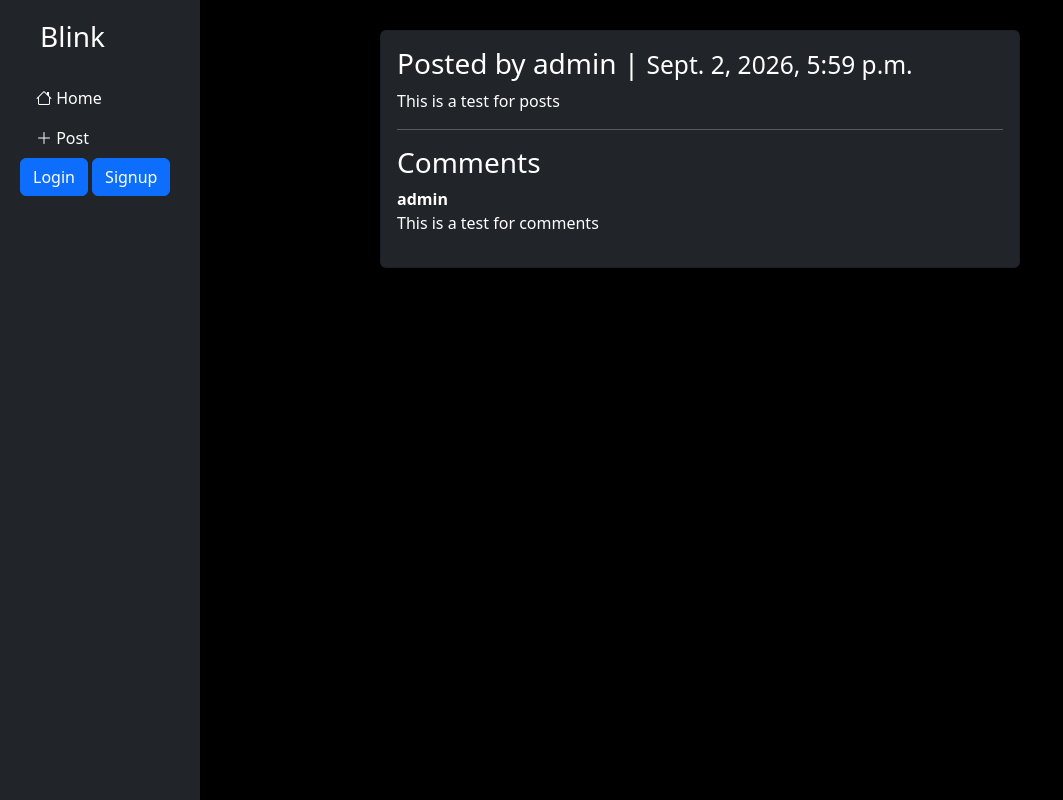
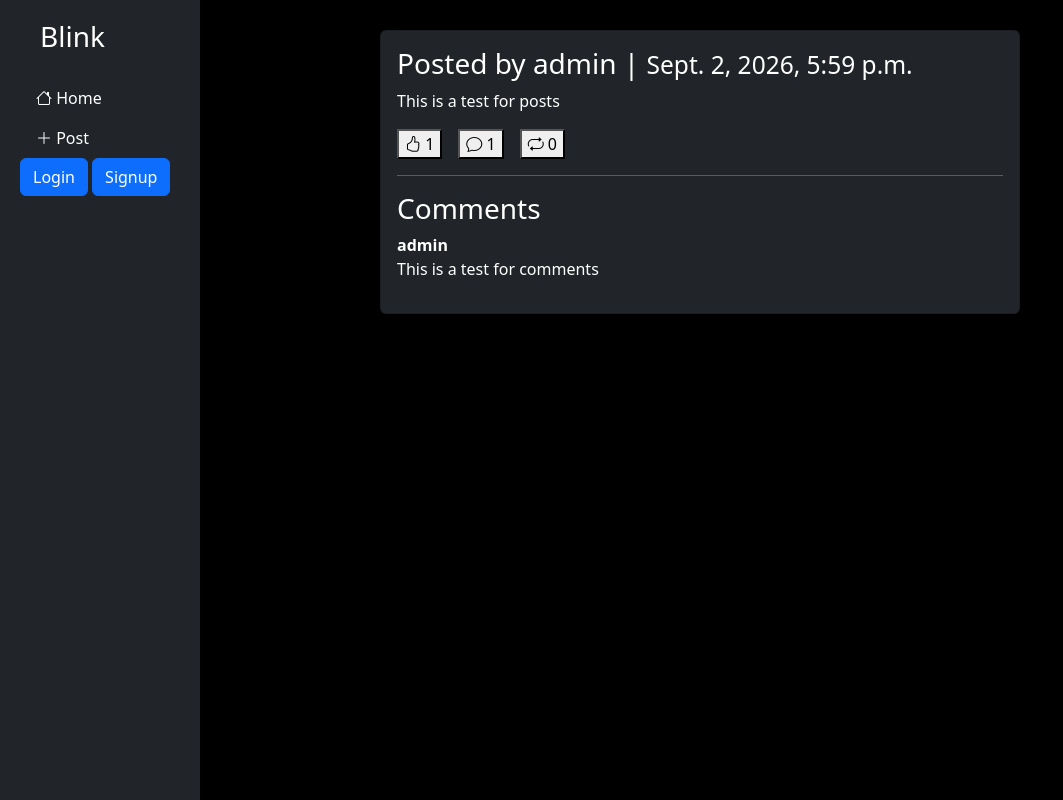
Before and after one commit to Moona-bug/Blink---Social-Media-App, a Django app: page /post/1/ in a window 1280 px wide. Shown: the whole page, without its empty margins (0-1063 px from the left). Run offline with Django 5.2, Linux system fonts and the light colour scheme; data comes from the database, SQL or seed files in the repository; both versions use the stored data as it was after the commit.

Commit message:
Added buttons to post details

```diff
--- a/templates/post/post_detail.html
+++ b/templates/post/post_detail.html
@@ -9,6 +9,50 @@
         </a>
 
         <p>{{ post.content }}</p>
+
+        <div class="d-flex gap-3 mt-2">
+                    <form action="{% url 'like_post' post.pk %}" method='post'>
+
+                        {% csrf_token %}
+
+                        <button type="submit">
+                            {% if post.pk in liked_posts %}
+                                <i class="bi bi-hand-thumbs-up-fill"></i>
+
+                            {% else %}
+                                <i class="bi bi-hand-thumbs-up"></i>
+
+                            {% endif %}
+
+                            {{ post.likes.count }}
+                        </button>
+                    </form>
+
+                    <form action="{% url 'add_comment' post.pk %}" method="post">
+                        {% csrf_token %}
+
+                        <button type="submit">
+                            <i class="bi bi-chat"></i>
+
+                            {{ post.comments.count}}
+                        </button>
+                    </form>
+
+                    <form action="{% url 'repost' post.pk %}" method="post">
+                        {% csrf_token %}
+
+                        <button type="submit">
+                            {% if post.pk in reposted_posts %}
+                                <i class="bi bi-repeat-1"></i>
+
+                            {% else %}
+                                <i class="bi bi-repeat"></i>
+                            {% endif %}
+
+                            {{ post.reposts.count}}
+                        </button>
+                    </form>
+                </div>
 
         <hr>
 
```
Also changed, not shown: db.sqlite3.
